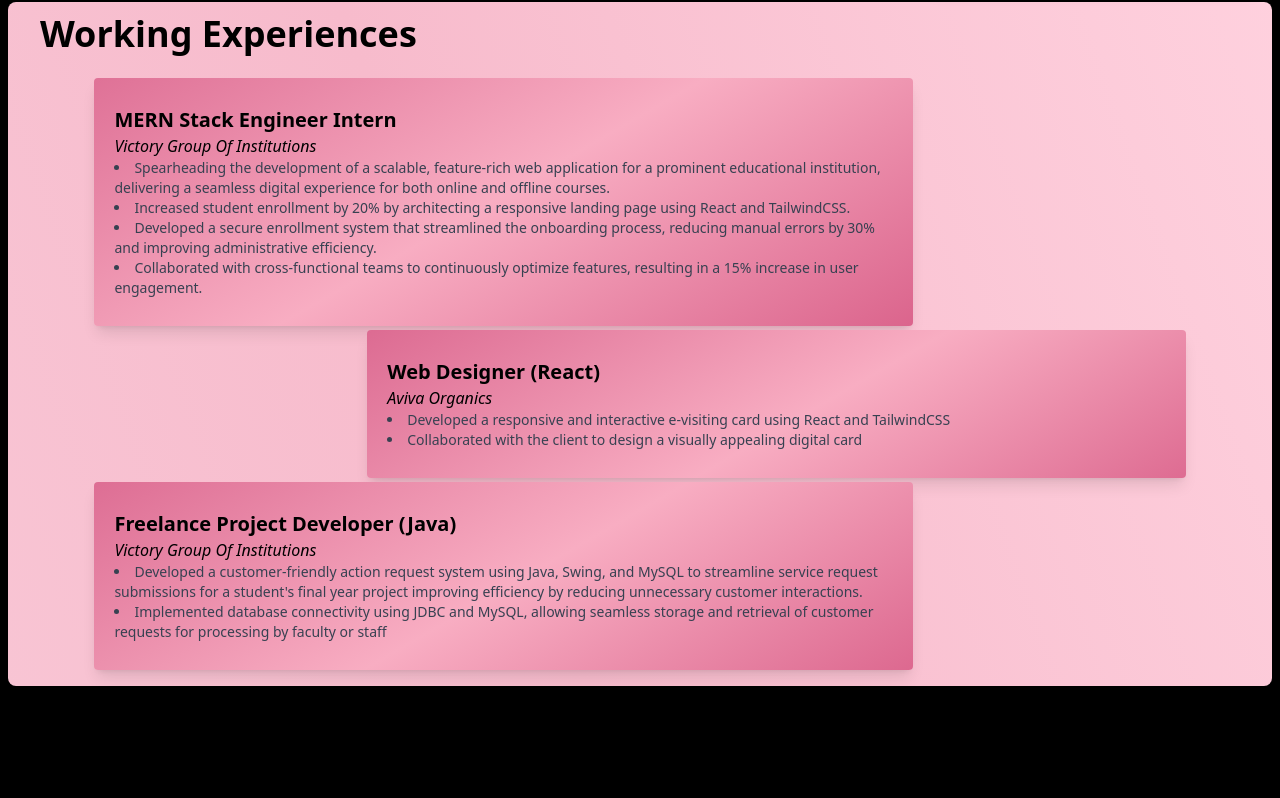
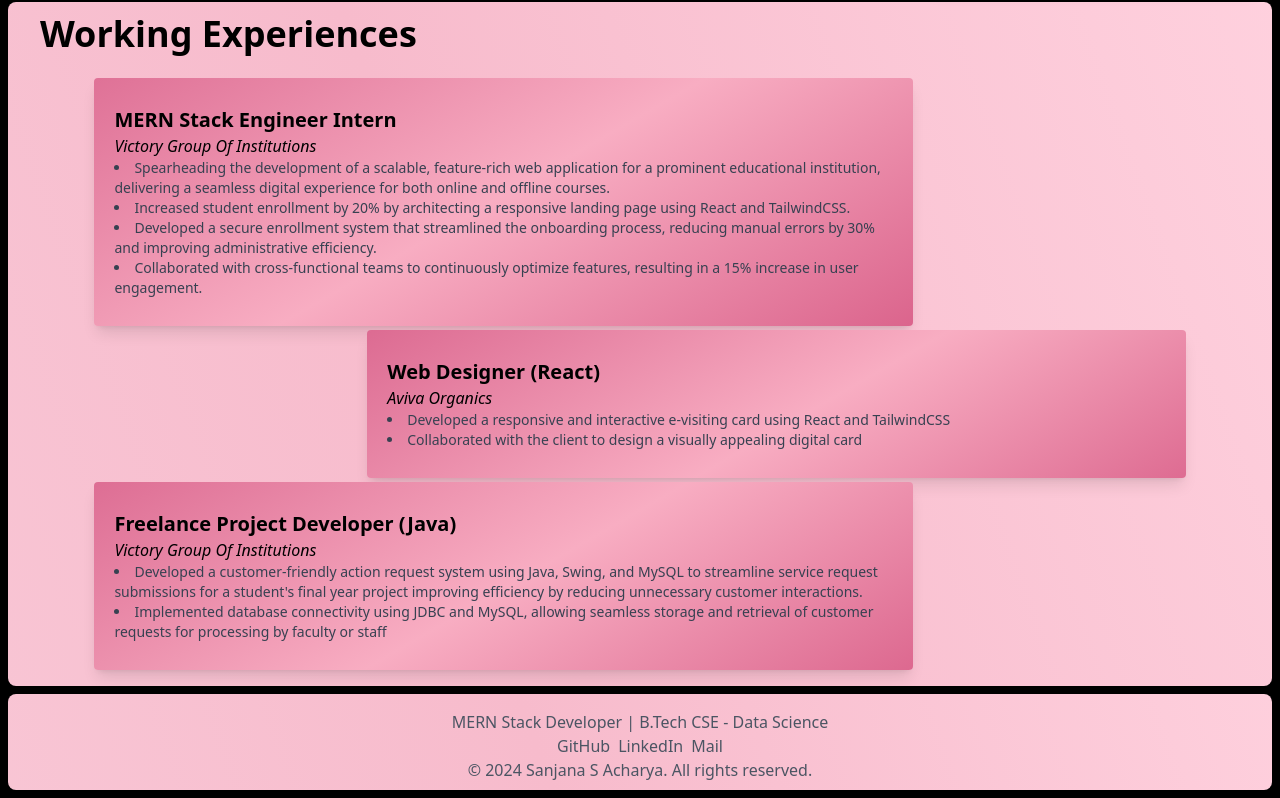
Before and after one commit to Sanjana1304/MyPortfolio, a React (Vite) app in the folder frontend/: page / in a window 1280 px wide. Shown: the part 1364-2162 px from the top of the page. Before the commit the page ends 2058 px from the top, so only its background shows below. Built offline with nearby package versions, Linux system fonts and the light colour scheme.

Commit message:
footer added

```diff
--- a/frontend/src/Layout.jsx
+++ b/frontend/src/Layout.jsx
@@ -3,6 +3,7 @@
 import Hero from './components/Hero'
 import Experience from './components/Experience'
 import Projects from './components/Projects'
+import Footer from './components/Footer'
 
 const Layout = () => {
   return (
@@ -11,6 +12,7 @@
         <Hero/>
         <Projects/>
         <Experience/>
+        <Footer/>
 
     </div>
   )
--- /dev/null
+++ b/frontend/src/components/Footer.jsx
@@ -0,0 +1,21 @@
+import React from 'react'
+
+const Footer = () => {
+  return (
+    <footer class="gradient-anim-3 rounded-lg mt-2 p-2">
+    <div class=" text-center text-gray-600">
+
+        <p class="mt-2 ">MERN Stack Developer | B.Tech CSE - Data Science</p>
+        <div className='flex gap-2 justify-center'>
+            <a href="#projects" class="hover:text-white transition duration-300">GitHub</a>
+            <a href="#about" class="hover:text-white transition duration-300">LinkedIn</a>
+            <a href="#contact" class="hover:text-white transition duration-300">Mail</a>
+        </div>
+        <p>&copy; 2024 Sanjana S Acharya. All rights reserved.</p>
+    </div>
+</footer>
+
+  )
+}
+
+export default Footer
--- a/frontend/src/components/Projects.jsx
+++ b/frontend/src/components/Projects.jsx
@@ -14,7 +14,7 @@
             <Carousel onHover={setHoveredItem}/>
             <div className='shadow-lg rounded-lg w-[85%] mx-auto xl:w-[44%] p-5 py-10 flex justify-center items-center gradient-anim-2'>
                 {hoveredItem ? (
-                    <p>
+                    <div>
                         {hoveredItem === 1
                             ?   <>
                                     <h1 className='font-bold text-xl'>BookAStay - Hotel Booking App</h1>
@@ -146,7 +146,7 @@
                         </>
                             : 'Default description'
                         }
-                    </p>
+                    </div>
                 ) : (
                     <p className='font-bold'>
                         HOLD AND MOVE THE MOUSE TO ROTATE THE CAROUSEL AND HOVER OVER AN ITEM IN THE CAROUSEL TO SEE THE PROJECT DESCRIPTION.
```
